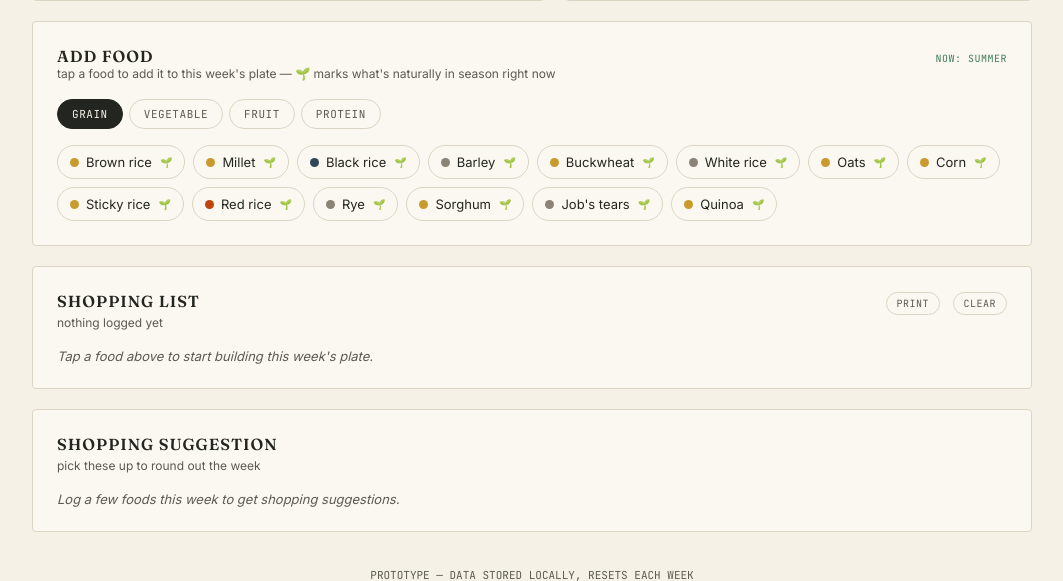
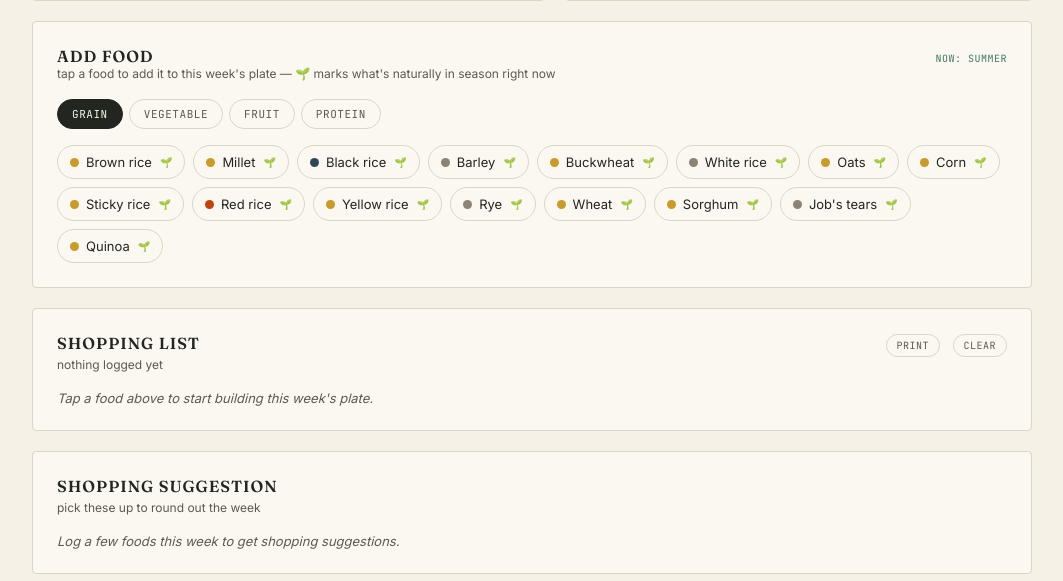
Before and after one commit to abc01013579/zhouyi-divination, a Flask app: page /balance-plate in a window 1280 px wide. Shown: the part 714-1295 px from the top of the page, without its empty margins (108-1171 px from the left). Run offline with Flask 3, Linux system fonts and the light colour scheme.

Commit message:
Add Yellow rice and Wheat to Grain category
Co-Authored-By: Claude Sonnet 5 <noreply@anthropic.com>

```diff
--- a/templates/balance_plate.html
+++ b/templates/balance_plate.html
@@ -241,7 +241,9 @@ const FOODS = [
  {name:'Corn', cat:'Grain', color:'earth', taste:'sweet', nature:0, season:['summer','fall']},
  {name:'Sticky rice', cat:'Grain', color:'earth', taste:'sweet', nature:1, season:'all'},
  {name:'Red rice', cat:'Grain', color:'fire', taste:'sweet', nature:0, season:'all'},
+ {name:'Yellow rice', cat:'Grain', color:'earth', taste:'sweet', nature:0, season:'all'},
  {name:'Rye', cat:'Grain', color:'metal', taste:'sweet', nature:0, season:'all'},
+ {name:'Wheat', cat:'Grain', color:'earth', taste:'sweet', nature:0, season:'all'},
  {name:'Sorghum', cat:'Grain', color:'earth', taste:'sweet', nature:1, season:'all'},
  {name:"Job's tears", cat:'Grain', color:'metal', taste:'sweet', nature:-1, season:'all'},
  {name:'Quinoa', cat:'Grain', color:'earth', taste:'sweet', nature:0, season:'all'},
```
